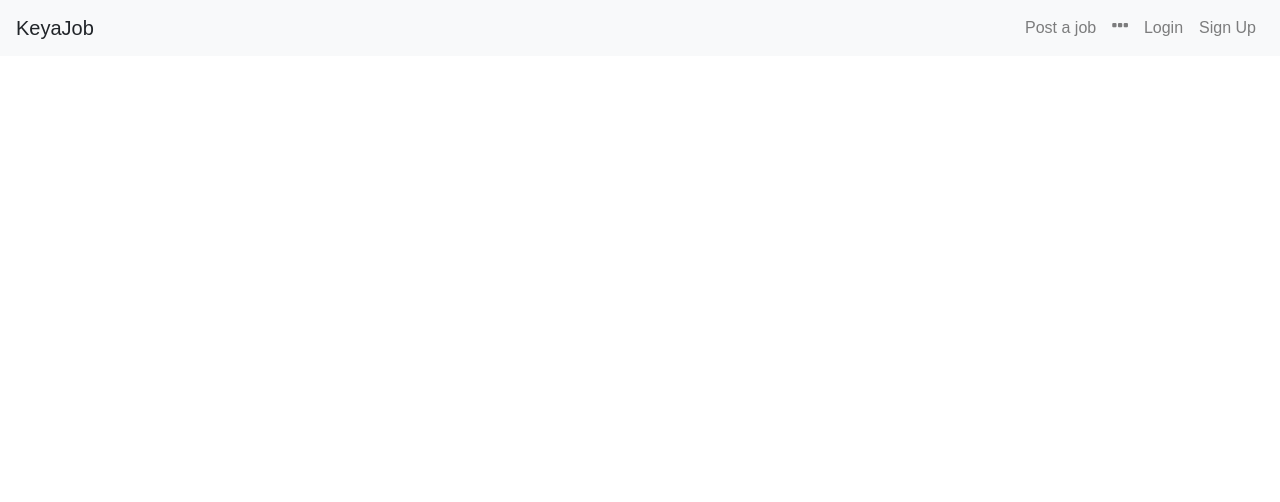
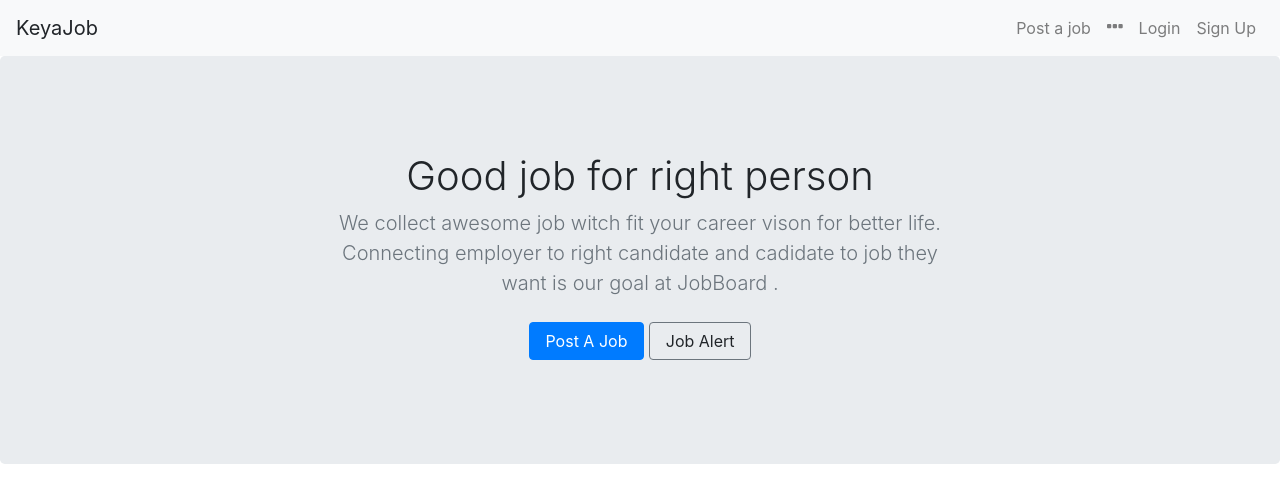
Before and after one commit to DramaneD/keyajob-client, a React (Create React App) app: page / in a window 1280 px wide. Shown: the top 502 px of the page. Built offline with nearby package versions, Linux system fonts and the light colour scheme.

Commit message:
Hero Header component

```diff
--- /dev/null
+++ b/src/components/Header.css
@@ -0,0 +1,33 @@
+:root {
+    --jumbotron-padding-y: 3rem;
+}
+
+.jumbotron {
+    padding-top: var(--jumbotron-padding-y);
+    padding-bottom: var(--jumbotron-padding-y);
+    margin-bottom: 0;
+    background-color: #E9ECEF;
+}
+
+@media (min-width: 768px) {
+    .jumbotron {
+        padding-top: calc(var(--jumbotron-padding-y) * 2);
+        padding-bottom: calc(var(--jumbotron-padding-y) * 2);
+    }
+}
+
+.jumbotron p:last-child {
+    margin-bottom: 0;
+}
+
+.jumbotron-heading {
+    font-weight: 300;
+}
+
+.jumbotron .container {
+    max-width: 40rem;
+}
+
+.jumbotron .container a.btn {
+    padding: .375rem .98rem;
+}
--- /dev/null
+++ b/src/components/Header.js
@@ -0,0 +1,21 @@
+import React from 'react';
+import './Header.css';
+
+const Header = props => {
+  return (
+    <section className="jumbotron text-center">
+        <div className="container">
+          <h1 className="jumbotron-heading">Good job for right person</h1>
+          <p className="lead text-muted">We collect awesome job witch fit your career vison for better life.
+Connecting employer to right candidate and cadidate to job they want is our goal
+at JobBoard .</p>
+          <p>
+            <a className="btn btn-primary my-2" style={{marginRight: 5}}>Post A Job</a>
+            <a className="btn btn-outline-secondary my-2">Job Alert</a>
+          </p>
+        </div>
+      </section>
+  )
+}
+
+export default Header;
--- a/src/containers/App.js
+++ b/src/containers/App.js
@@ -1,11 +1,15 @@
 import React, { Component } from 'react';
 import './App.css';
 import Navbar from '../components/Navbar';
+import Header from '../components/Header';
 
 class App extends Component {
   render() {
     return(
-      <Navbar />
+      <div>
+        <Navbar />
+        <Header />
+      </div>
     )
   }
 }
--- a/src/index.css
+++ b/src/index.css
@@ -1,5 +1,17 @@
 body {
-  margin: 0;
-  padding: 0;
-  font-family: sans-serif;
+    margin: 0;
+    padding: 0;
+    font-family: -apple-system, BlinkMacSystemFont, "Segoe UI", Roboto, "Helvetica Neue", Arial, sans-serif, "Apple Color Emoji", "Segoe UI Emoji", "Segoe UI Symbol";
 }
+
+.btn-primary {
+    color: #fff!important;
+    background-color: #007bff;
+    border-color: #007bff;
+}
+
+.btn-outline-secondary:hover {
+    color: #fff!important;
+    background-color: #6c757d;
+    border-color: #6c757d;
+}
```
